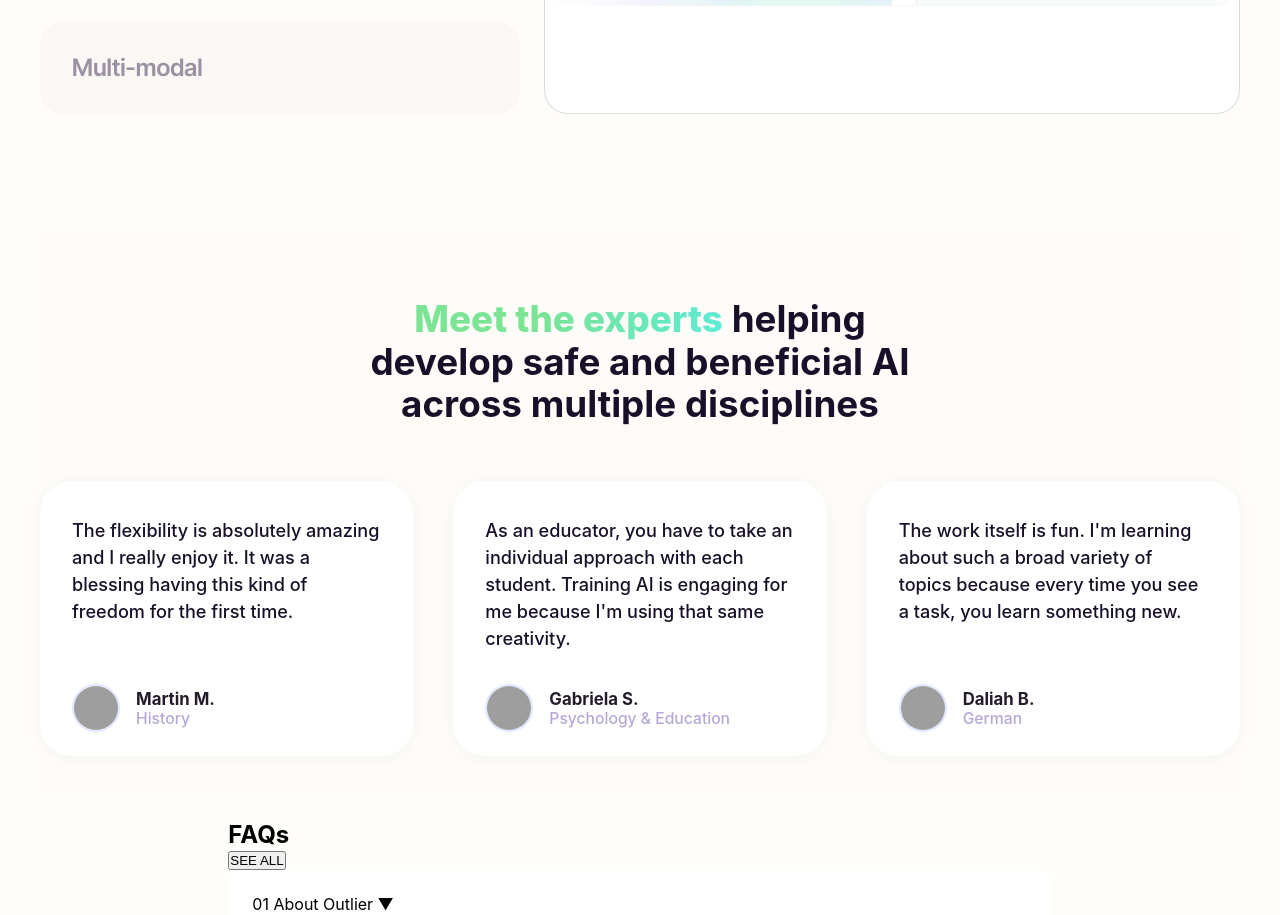
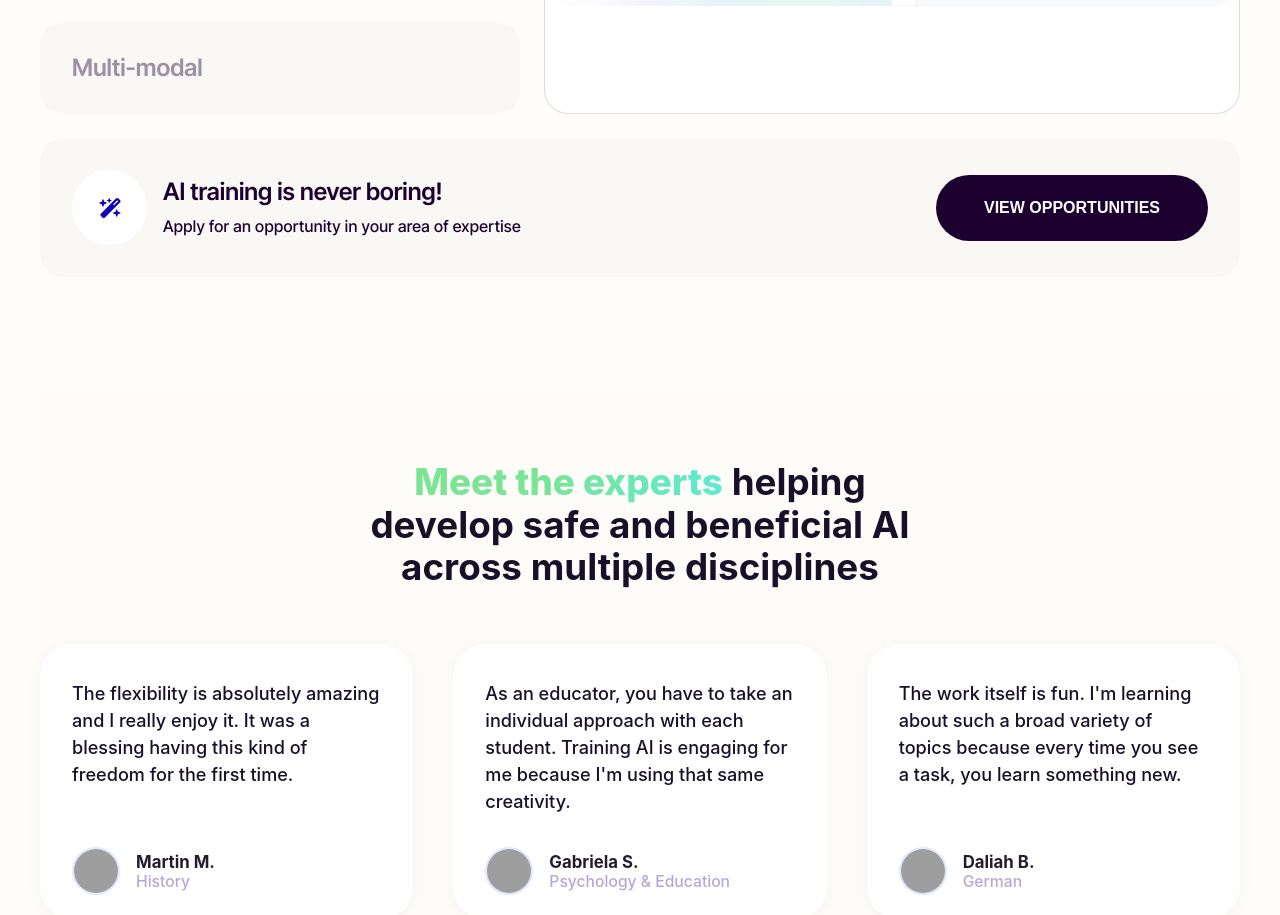
Before and after one commit to Krisha-cmd/CursorAI, a React (Create React App) app: page / in a window 1280 px wide. Shown: the part 3380-4295 px from the top of the page. Built offline with nearby package versions, Linux system fonts and the light colour scheme; grey boxes are pictures that could not be loaded.

Commit message:
4th page

```diff
--- a/src/components/Craft.js
+++ b/src/components/Craft.js
@@ -3,6 +3,7 @@ import '../styles/components/Craft.css';
 import craft1 from '../Assets/craft1.png';
 import craft2 from '../Assets/craft2.png';
 import craft3 from '../Assets/craft3.png';
+import craftIcon from '../Assets/crafticon.svg';
 
 function Craft() {
   const [activeCard, setActiveCard] = useState('ranking');
@@ -99,6 +100,35 @@ function Craft() {
           />
         </div>
       </div>
+      <div className="craft-banner">
+        <div className="craft-banner-circle">
+          <div className="craft-banner-stack">
+            <img
+              src={craftIcon}
+              alt="wand"
+              className="craft-banner-icon"
+            />
+          </div>
+        </div>
+        <div className="craft-banner-content">
+          <div className="craft-banner-title">
+            <p>AI training is never boring!</p>
+          </div>
+          <div className="craft-banner-subtitle">
+            <p>Apply for an opportunity in your area of expertise</p>
+          </div>
+        </div>
+        <div className="craft-banner-button-container">
+          <button
+            className="craft-banner-button"
+            onClick={() => window.open('https://app.outlier.ai/en/expert/jobs?ajs=dfe4435f-81cc-416f-b189-7cf8c646d90e', '_blank')}
+          >
+            <div className="craft-banner-button-text">
+              <p>VIEW OPPORTUNITIES</p>
+            </div>
+          </button>
+        </div>
+      </div>
     </div>
   );
 }
--- a/src/styles/components/Craft.css
+++ b/src/styles/components/Craft.css
@@ -232,3 +232,109 @@
     padding: 1rem 0.7rem;
   }
 }
+
+/* Banner Styles */
+.craft-banner {
+  display: flex;
+  align-items: center;
+  padding: 32px;
+  background: #f9f8f5;
+  margin-top:24px;
+  border-radius: 24px;
+  height: 139px;
+}
+
+.craft-banner-circle {
+  width: 75px;
+  height: 75px;
+  background: #FFFFFF;
+  border-radius: 50%;
+  margin-right: 16px;
+  display: flex;
+  align-items: center;
+  justify-content: center;
+}
+
+.craft-banner-stack {
+  width: 22px;
+  height: 22px;
+  display: flex;
+  align-items: center;
+  justify-content: center;
+}
+
+.craft-banner-icon {
+  width: 100%;
+  height: 100%;
+}
+
+.craft-banner-content {
+  flex: 1;
+}
+
+.craft-banner-title {
+  font-family: "Inter Tight", "Inter Tight Placeholder", sans-serif;
+  font-size: 24px;
+  font-weight: 600;
+  line-height: 28.8px;
+  letter-spacing: normal;
+  color: #1B0030;
+  margin-bottom: 8px;
+}
+
+.craft-banner-subtitle {
+  font-family: "Inter Tight", "Inter Tight Placeholder", sans-serif;
+  font-size: 16px;
+  font-weight: 500;
+  line-height: 22.4px;
+  letter-spacing: 0.32px;
+  color: #1B0030;
+}
+
+.craft-banner-button-container {
+  margin-left: auto;
+}
+
+.craft-banner-button {
+  display: inline-block;
+  padding: 24px 48px;
+  background: rgb(27, 0, 48);
+  border-radius: 8px;
+  border: none;
+  border-radius: 5000px;
+  cursor: pointer;
+  transition: background-color 0.2s ease;
+}
+
+.craft-banner-button:hover {
+  background: #64307F;
+}
+
+.craft-banner-button-text {
+  font-family: "Inter Tight SemiBold", "Inter Tight SemiBold Placeholder", sans-serif;
+  font-size: 16px;
+  font-weight: 600;
+  line-height: normal;
+  letter-spacing: normal;
+  color: #FFFFFF;
+  margin: 0;
+}
+
+@media (max-width: 768px) {
+  .craft-banner {
+    flex-direction: column;
+    align-items: flex-start;
+    gap: 16px;
+    padding: 16px;
+  }
+
+  .craft-banner-button-container {
+    margin-left: 0;
+    width: 100%;
+  }
+
+  .craft-banner-button {
+    width: 100%;
+    text-align: center;
+  }
+}
```
Also changed, not shown: src/Assets/crafticon.svg (added).
